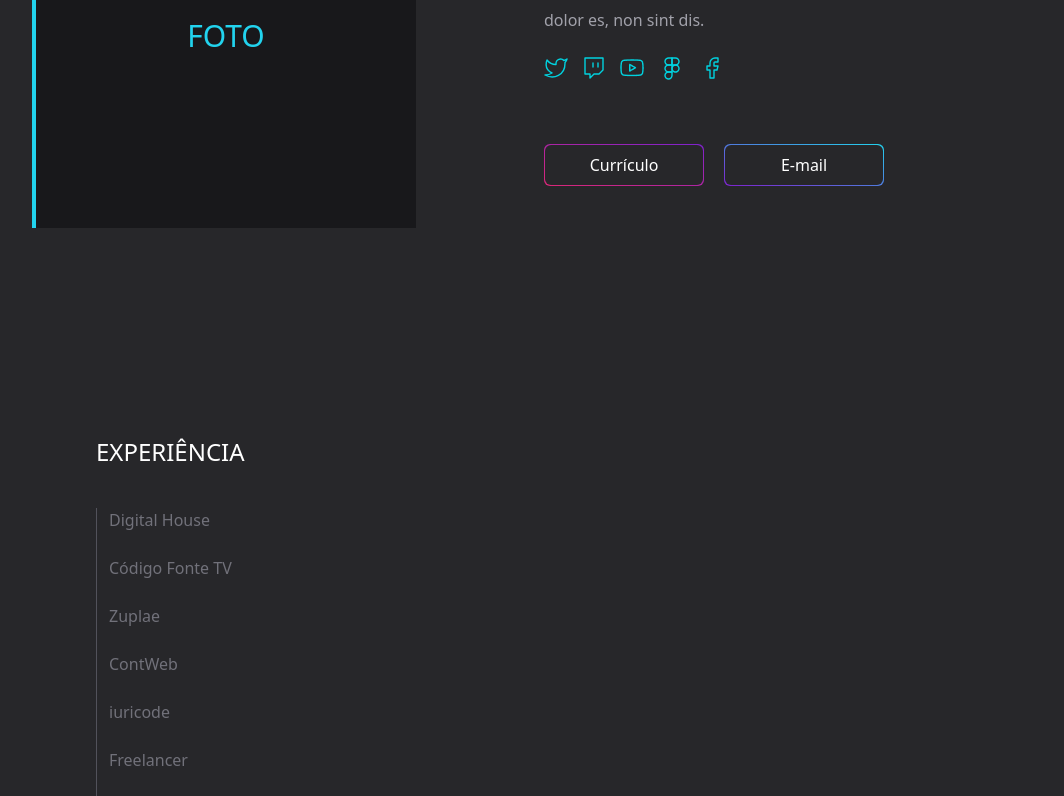
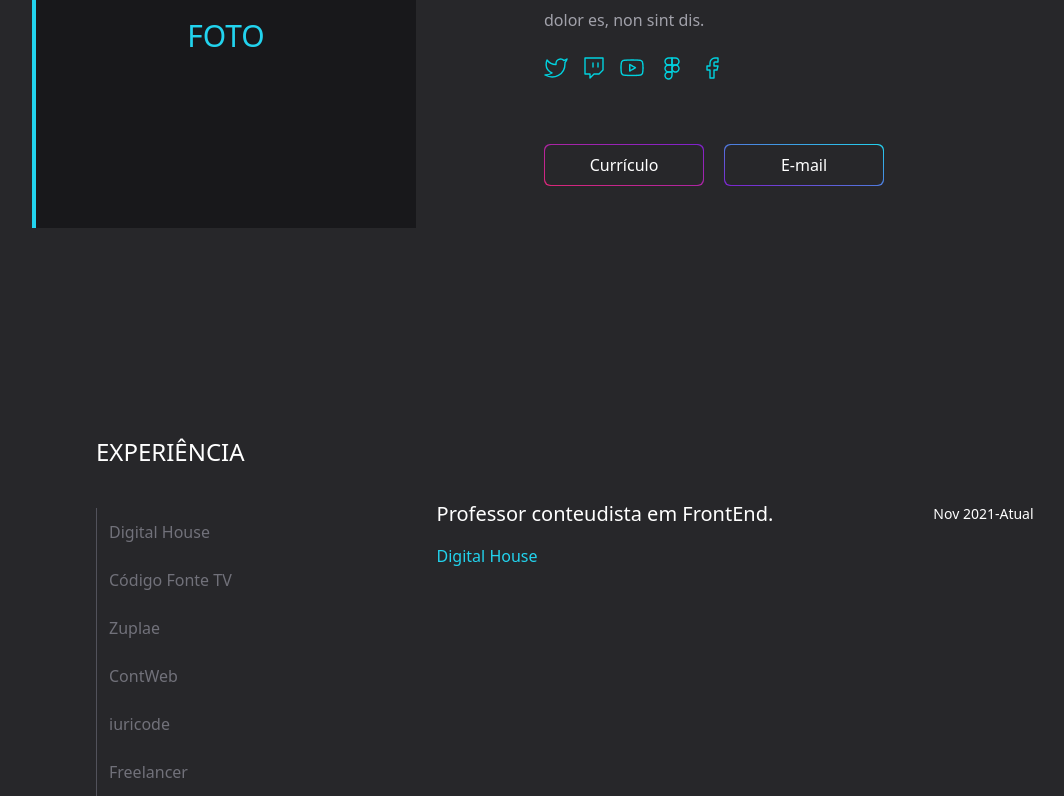
Before and after one commit to alysonbarreto02/desafio-02, a Next.js app: page / in a window 1280 px wide. Shown: the part 1244-2040 px from the top of the page, without its empty margins (96-1160 px from the left). Built offline with nearby package versions, Linux system fonts and the light colour scheme.

Commit message:
-feat: adicionando título e melhorando estilzação pós clique

```diff
--- /dev/null
+++ b/src/components/Experiencias/Date.tsx
@@ -0,0 +1,5 @@
+export function Date() {
+    return <div className="mt-1">
+        <p className="text-white text-sm">Nov 2021-Atual</p>
+    </div>;
+}
--- /dev/null
+++ b/src/components/Experiencias/EmpresaCitada.tsx
@@ -0,0 +1,5 @@
+export function EmpresaCitada() {
+    return <div className="mt-4">
+        <p className="text-cyan-400">Digital House</p>
+    </div>;
+}
--- a/src/components/Experiencias/Empresas.tsx
+++ b/src/components/Experiencias/Empresas.tsx
@@ -17,7 +17,9 @@
         }
     }
 
-    return <div className={`ml-3 w-32 h-12 text-zinc-500 ${clicked === true ? "text-white" : "text-zinc-500"}`}>
+    return <div className={`pl-3 w-32 h-12 text-zinc-500 whitespace-nowrap flex items-center
+    ${clicked === true ? "text-white" : "text-zinc-500"}
+    ${clicked === true ? "border-l-4 border-cyan-400": "border-0"}`}>
         <button onClick={ChangeClicked}>{name}</button>
     </div>;
 }
--- a/src/components/Experiencias/Experiencias.tsx
+++ b/src/components/Experiencias/Experiencias.tsx
@@ -1,23 +1,35 @@
+import { Date } from "./Date"
+import { EmpresaCitada } from "./EmpresaCitada"
 import { Empresas } from "./Empresas"
+import { Profissao } from "./Profissao"
+import { Titulo } from "./Titulo"
 
-const empresas=[
-{nome : "Digital House"},
-{nome: "Código Fonte TV"},
-{nome: "Zuplae"},
-{nome: "ContWeb"},
-{nome: "iuricode"},
-{nome: "Freelancer"}
+const empresas = [
+    { nome: "Digital House" },
+    { nome: "Código Fonte TV" },
+    { nome: "Zuplae" },
+    { nome: "ContWeb" },
+    { nome: "iuricode" },
+    { nome: "Freelancer" }
 ]
 
-export default function Experiencias(){
-    return(
-        <div className="w-full bg-zinc-800">
+export default function Experiencias() {
+    return (
+        <div className="w-full bg-zinc-800 flex">
             <div className="px-48">
-                <h1 className="text-white text-2xl">EXPERIÊNCIA</h1>
+                <Titulo />
                 <div className="mt-10 border-l border-zinc-600">
-                    {empresas.map((empresas, index) => <Empresas name={empresas.nome} key={index}/>)}
+                    {empresas.map((empresas, index) => <Empresas name={empresas.nome} key={index} />)}
                 </div>
             </div>
+            <div className="mt-16 ">
+                <div className="flex gap-40" >
+                    <Profissao />
+                    <Date />
+                </div>
+                <EmpresaCitada />
+            </div>
+
         </div>
     )
 }
--- /dev/null
+++ b/src/components/Experiencias/Profissao.tsx
@@ -0,0 +1,5 @@
+export function Profissao() {
+    return <div className=" flex">
+        <h2 className="text-xl text-white">Professor conteudista em FrontEnd.</h2>
+    </div>;
+}
--- /dev/null
+++ b/src/components/Experiencias/Titulo.tsx
@@ -0,0 +1,5 @@
+export function Titulo() {
+    return <div>
+        <h1 className="text-white text-2xl">EXPERIÊNCIA</h1>
+    </div>;
+}
```
